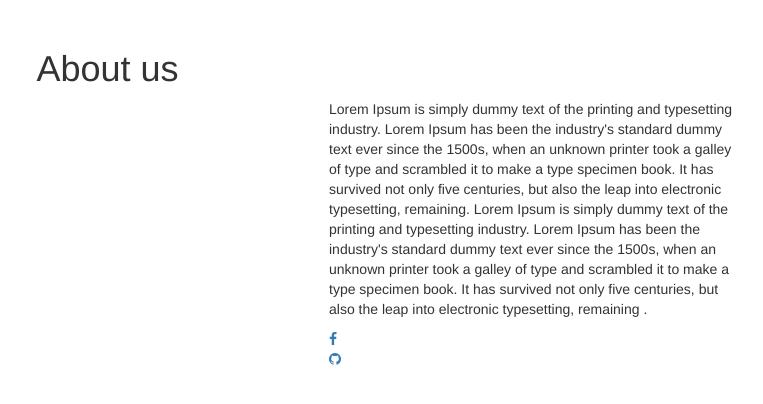
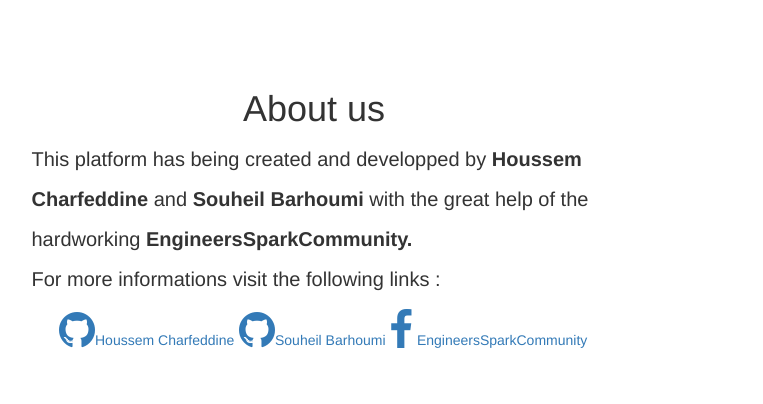
Before and after one commit to HoussemCharf/BugBounty_Platform, a Flask app: page /aboutus in a window 1280 px wide. Shown: the part 51-455 px from the top of the page, without its empty margins (326-1089 px from the left). Run offline with Flask 2, Linux system fonts and the light colour scheme; some libraries are stand-ins or nearby versions.

Commit message:
changes to commit

```diff
--- a/core/app.py
+++ b/core/app.py
@@ -1,4 +1,4 @@
-from flask import Flask, render_template, url_for, request, session, redirect
+from flask import Flask, render_template, url_for, request, session, redirect, send_from_directory
 from config import BaseConfig as conf
 from config import StaticVars as static_vars
 from utils.Database import Database as base
@@ -120,6 +120,16 @@ def evaluate_report():
             else:
                 error="Another admin is currently evaluating!"
                 return redirect(url_for('administration'))
+        else:
+            User.update(_id,'banned',True)
+    return redirect(url_for('index'))
+
+@app.route('/uploads/<path:filename>')
+def download_file(filename):
+    if session['log_in']==True:
+        _id = session['uuid']
+        if User.is_admin(_id):
+            return send_from_directory('uprep1',filename, as_attachment=True)
         else:
             User.update(_id,'banned',True)
     return redirect(url_for('index'))
--- /dev/null
+++ b/core/static/css/aboutus.css
@@ -0,0 +1,20 @@
+#aboutus {
+ line-height:2;
+ font-size:20px;
+ position:relative;
+ left:30px;
+}
+#firstrow {
+	margin-top:60px;
+}
+#squareme {
+	margin-left:-270px;
+}
+#squaremetoo {
+	margin-left:-90px;
+	margin-top:-42px;
+}
+#sparksquare{
+	margin-left:60px;
+	margin-top:-42px;
+}
--- a/core/templates/aboutus.html
+++ b/core/templates/aboutus.html
@@ -1,39 +1,42 @@
 {% extends "layout.html" %}
 {% block body %}
+<link href="{{ url_for('static', filename='css/aboutus.css') }}" rel="stylesheet">
 <section id="content">
 <article>
 <div class="container">
-    <div class="row">
-      <div class="col-md-3"></div>
-        <div class="col-md-6">
+    <div class="row" id="firstrow" >
 
-            <br>
-            <div>
-                <h1>About us</h1>
+        <div>
+          <h1><center>About us</center></h1>
 
-            </div>
         </div>
     </div>
 </div>
 </article>
 <article>
   <div class="row">
-    <div class="col-md-4 col-md-offset-6">
-    <p> Lorem Ipsum is simply dummy text of the printing and typesetting industry. Lorem Ipsum has been the industry's standard dummy text ever since the 1500s, when an unknown printer took a galley of type and scrambled it to make a type specimen book. It has survived not only five centuries, but also the leap into electronic typesetting, remaining. Lorem Ipsum is simply dummy text of the printing and typesetting industry. Lorem Ipsum has been the industry's standard dummy text ever since the 1500s, when an unknown printer took a galley of type and scrambled it to make a type specimen book. It has survived not only five centuries, but also the leap into electronic typesetting, remaining .</p>
+    <div class="col-md-6 col-md-offset-3">
+    <p id="aboutus">This platform has being created and developped by<b> Houssem Charfeddine</b> and <b> Souheil Barhoumi </b> with the great help of the hardworking <b>EngineersSparkCommunity.</b><br> For more informations visit the following links :</p>
   </div>
  <div class="col-md-4 col-md-offset-6">
     <div class="social_icons">
   <div class="square">
-    <div class="icons">
-      <a href="https://www.facebook.com/EngineersSparkCommunity"><i class="fa fa-facebook" aria-hidden="true"></i>
-    </a></div>
+    <div class="icons"id="squareme">
+      <a href="https://github.com/HoussemCharf"><i class="fa fa-github fa-3x" aria-hidden="true">
+        </i>Houssem Charfeddine </a>
+    </div>
   </div>
   <div class="square">
-    <div class="icons">
-      <a href="https://github.com/HoussemCharf"><i class="fa fa-github" aria-hidden="true"></i></a>
+    <div class="icons" id="squaremetoo">
+      <a href="https://github.com/harloNzz"><i class="fa fa-github fa-3x" aria-hidden="true">
+      </i>Souheil Barhoumi</a>
     </div>
   </div>
-
+  <div class="square">
+    <div class="icons" id="sparksquare">
+      <a href="https://www.facebook.com/EngineersSparkCommunity"><i class="fa fa-facebook fa-3x" aria-hidden="true">  </i> EngineersSparkCommunity </a>
+  </div>
+  </div>
 </div>
   </div>
   </div>
--- a/core/templates/add.html
+++ b/core/templates/add.html
@@ -28,8 +28,8 @@
                     <label for="InputbugType">Bug type </label>
                     <select name="reportType" class="form-control">
                         <option value=" " disabled selected>Type</option>
-                        <option id="option1"  > T1 </option>
-                        <option id="option2" > T2 </option>
+                        <option id="option1"  > 0Day </option>
+                        <option id="option2" > CVE </option>
                     </select>
                 </div>
                 <div class="col-md-2" id="reportLevel">
--- a/core/templates/admin/admin.html
+++ b/core/templates/admin/admin.html
@@ -352,7 +352,7 @@
                 {% if post['reportFile'] == None %}
                     <td>No File Attached</td>
                   {% else %}
-                    <td> {{post['reportFile']}}</td>
+                    <td> <a href="/uploads/{{post['reportFile']}}">{{post['reportFile']}}</a></td>
                 {% endif %}
                 <td>{{post['reportDate'].strftime("%H:%M:%S")}}</td>
                   {% if post['status']== 0 %}
```
